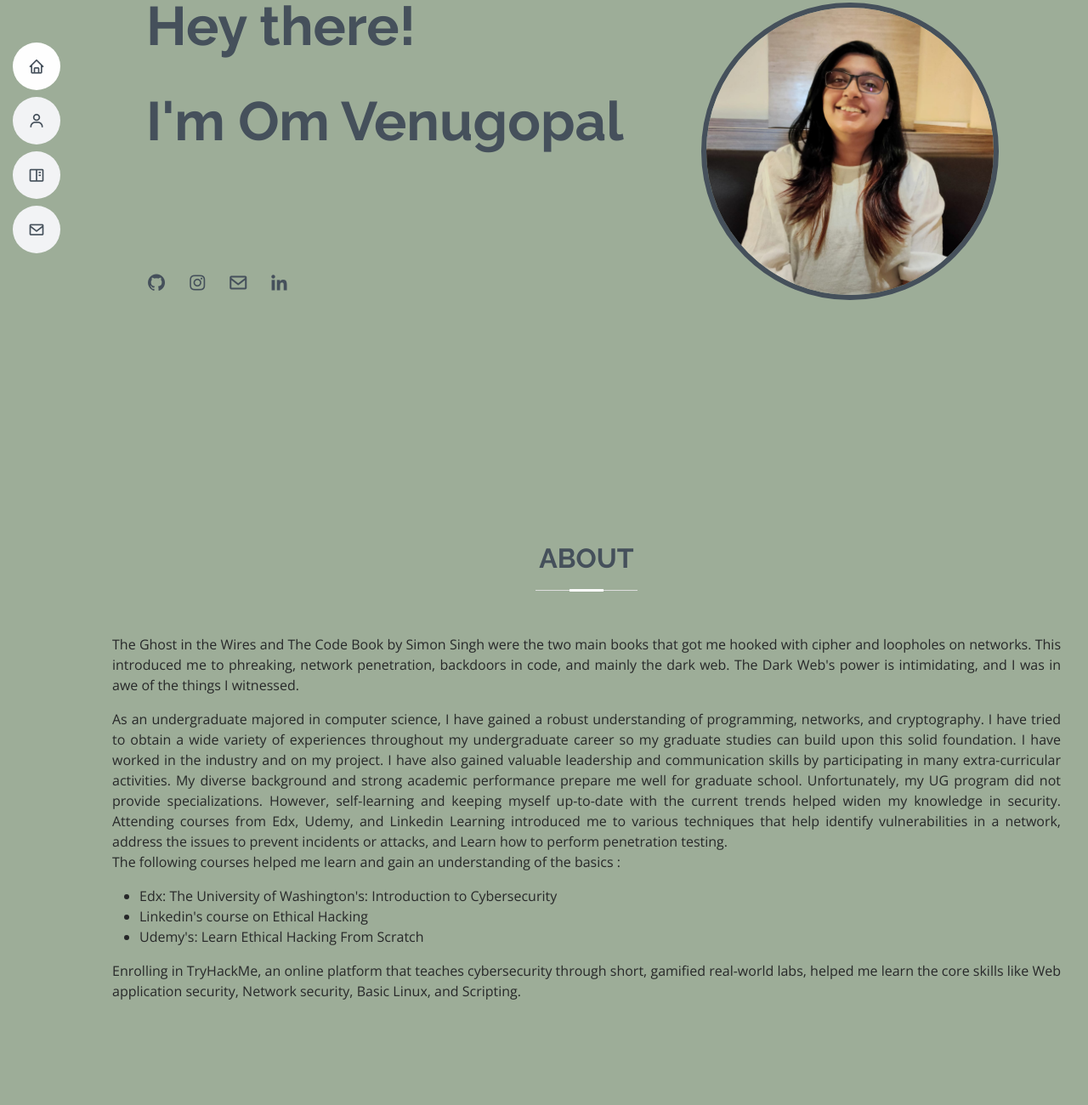
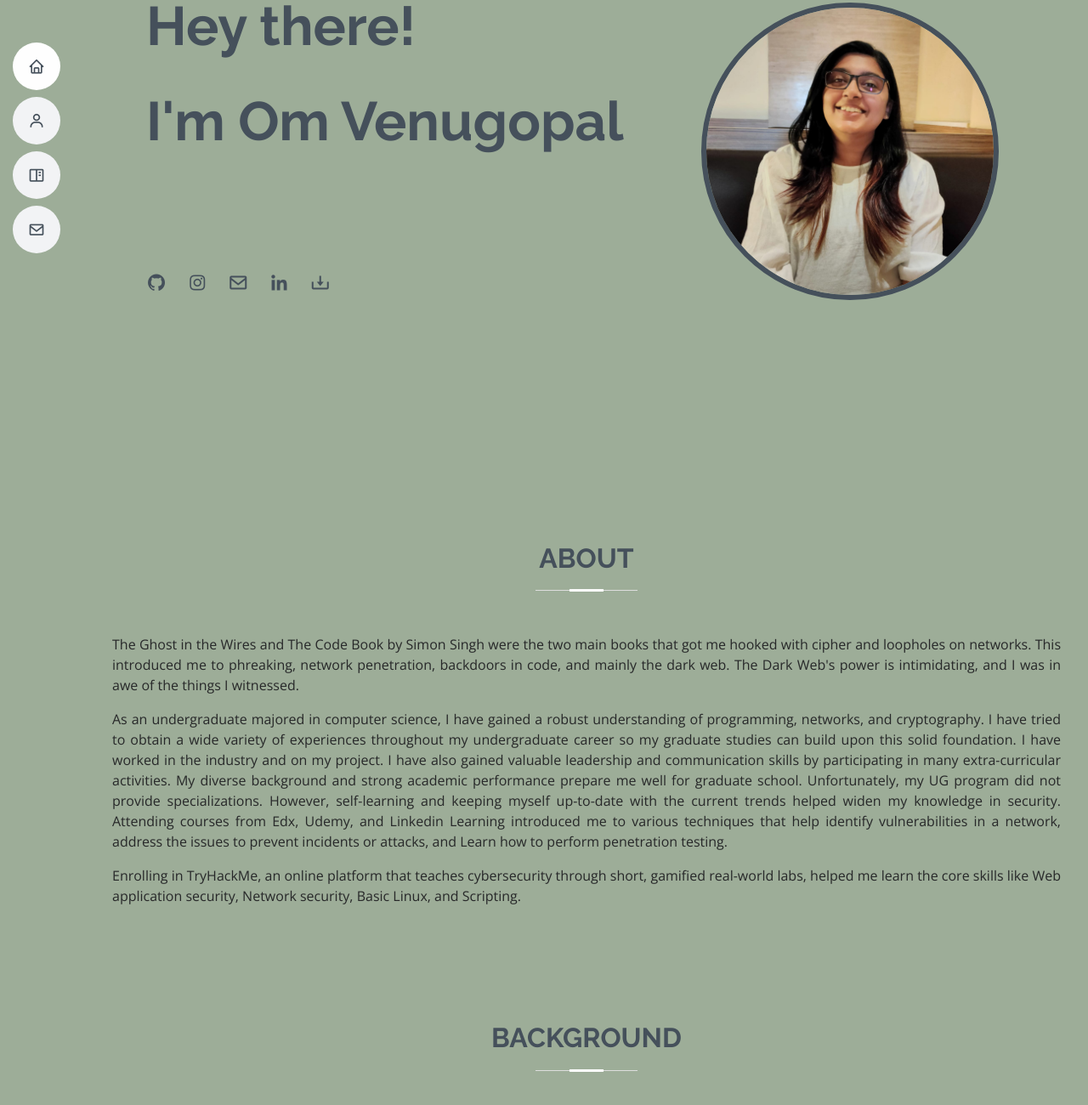
Before and after one commit to Om-Vg/Om-Vg.v1, a plain HTML site: page index.html in a window 1280 px wide. Shown: the part 222-1522 px from the top of the page at 85% size. Drawn offline with nearby package versions, Linux system fonts and the light colour scheme.

Commit message:
resume added

```diff
--- a/index.html
+++ b/index.html
@@ -48,6 +48,7 @@
         <li><a href="#resume" class="nav-link scrollto"><i class="bx bx-book-content"></i> <span>Background</span></a>
         </li>
         <li><a href="#contact" class="nav-link scrollto"><i class="bx bx-envelope"></i> <span>Contact</span></a></li>
+
       </ul>
     </nav><!-- .nav-menu -->
 
@@ -67,6 +68,7 @@
             <a href="#contact" class="email"><i class="bx bx-envelope"></i></a>
             <a href="https://www.linkedin.com/in/om-lakshmi-shanthi/" class="linkedin"><i
                 class="bx bxl-linkedin"></i></a>
+            <a href="assets\Files\Om Venugopal- SecResume.pdf"><i class="bx bx-download"></i></a>
           </div>
         </div>
         <div class="col-lg-4">
@@ -102,12 +104,12 @@
             Attending courses from Edx, Udemy, and Linkedin Learning introduced me to various techniques that help
             identify vulnerabilities in a network, address the issues to prevent incidents or attacks, and Learn how
             to perform penetration testing.<br>
-            The following courses helped me learn and gain an understanding of the basics :
-          <ul class="ul-li">
+            <!-- The following courses helped me learn and gain an understanding of the basics : -->
+          <!-- <ul class="ul-li">
             <li> Edx: The University of Washington's: Introduction to Cybersecurity </li>
             <li> Linkedin's course on Ethical Hacking </li>
             <li>Udemy's: Learn Ethical Hacking From Scratch</li>
-          </ul>
+          </ul> -->
           </P>
           <p>
             Enrolling in TryHackMe, an online platform that teaches cybersecurity through short, gamified real-world
```
Also changed, not shown: 1 other file.
